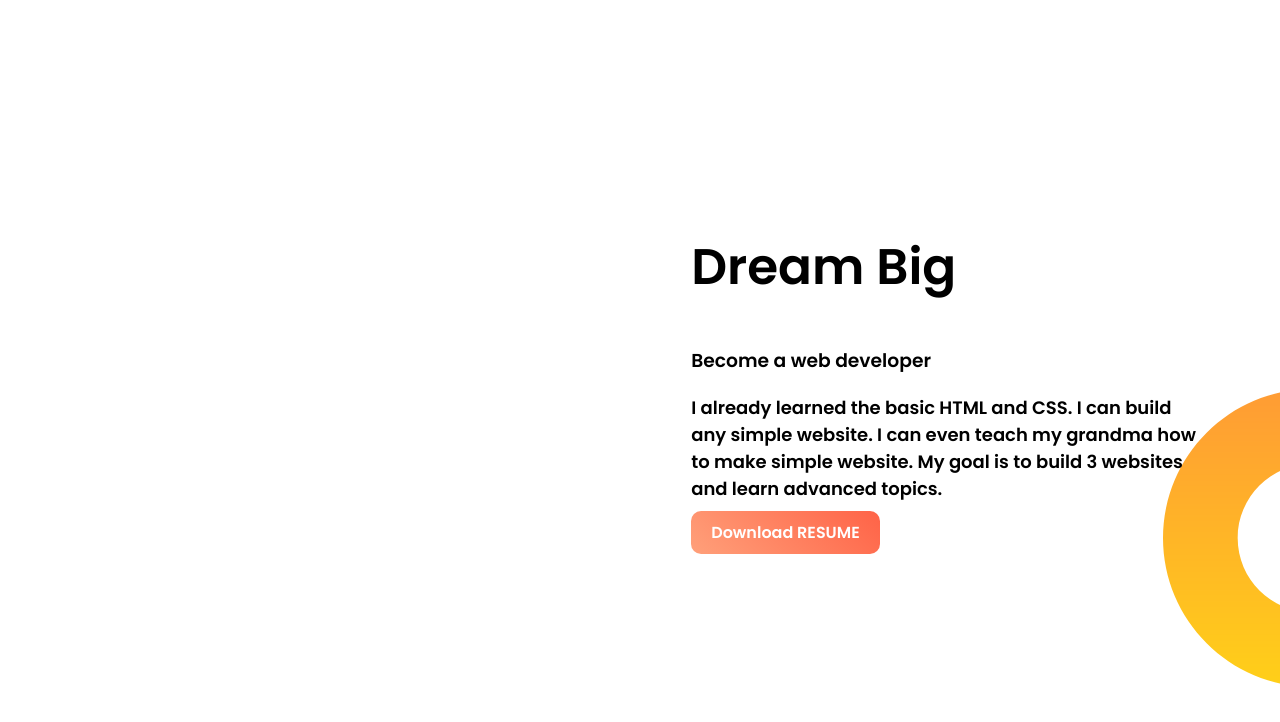
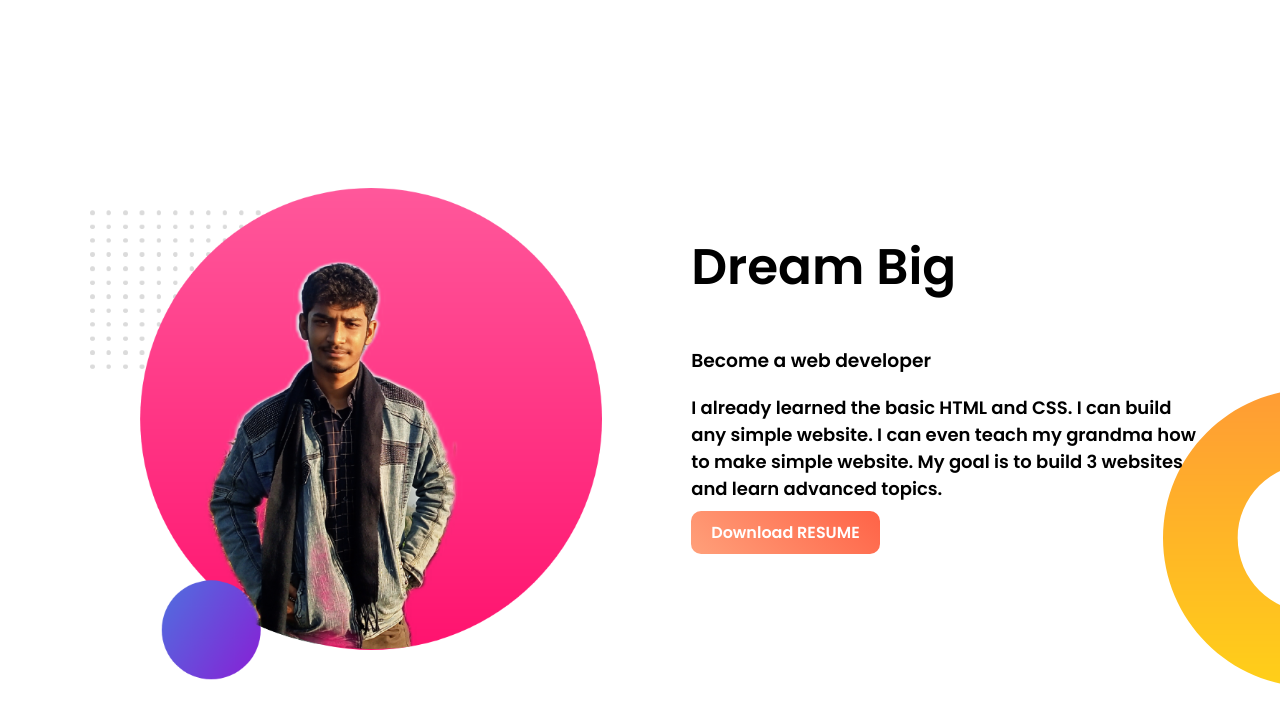
Before and after one commit to Arifulxcz1/website, a plain HTML site: page index.html in a window 1280 px wide. Shown: the part 512-1234 px from the top of the page. Drawn offline with Linux system fonts and the light colour scheme; files that its build step writes are made by us from their sources.

Commit message:
added all

```diff
--- a/index.html
+++ b/index.html
@@ -5,7 +5,7 @@
     <meta http-equiv="X-UA-Compatible" content="IE=edge">
     <meta name="viewport" content="width=device-width, initial-scale=1.0">
     <title>Document</title>
-    <link rel="stylesheet" href="/style.css">
+    <link rel="stylesheet" href="/css/style.css">
     <link href="https://fonts.googleapis.com/css2?family=Poppins:wght@600&display=swap" rel="stylesheet">
 </head>
 <body>
@@ -24,7 +24,7 @@
     </section>
     <section class="dream-area">
         <div class="half-width">
-            <img src="css/style.css" alt="">
+            <img src="/images/arif2.png" alt="">
         </div>
         <div class="half-width">
             <h1>Dream Big</h1>
```
